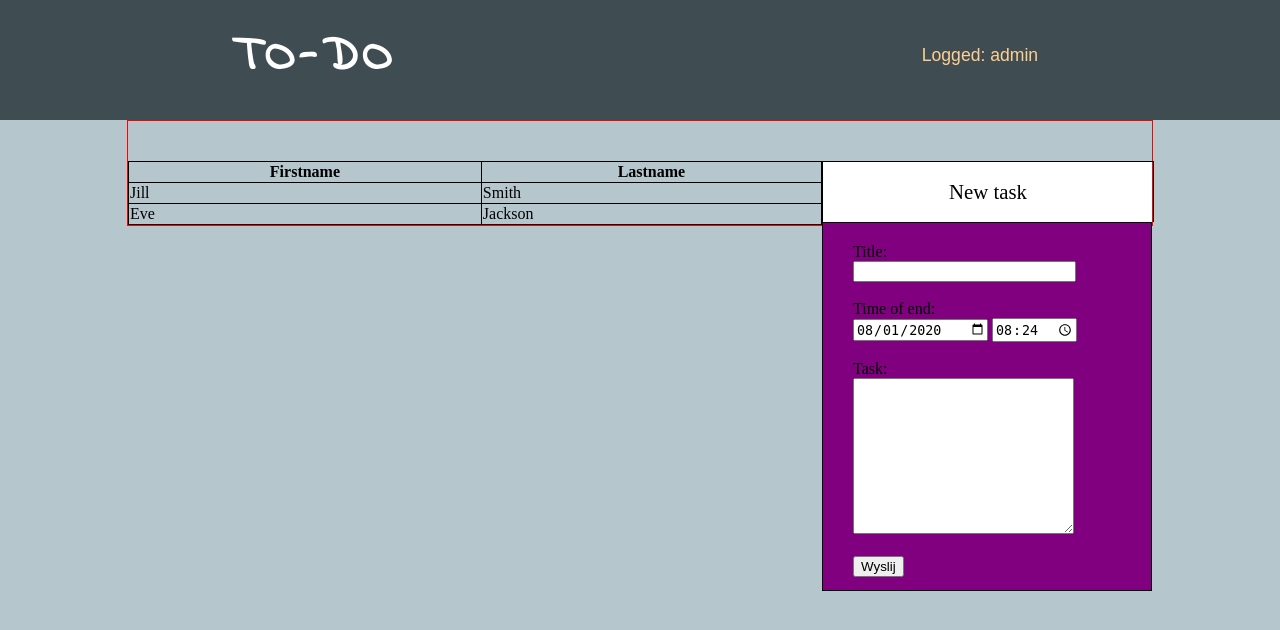
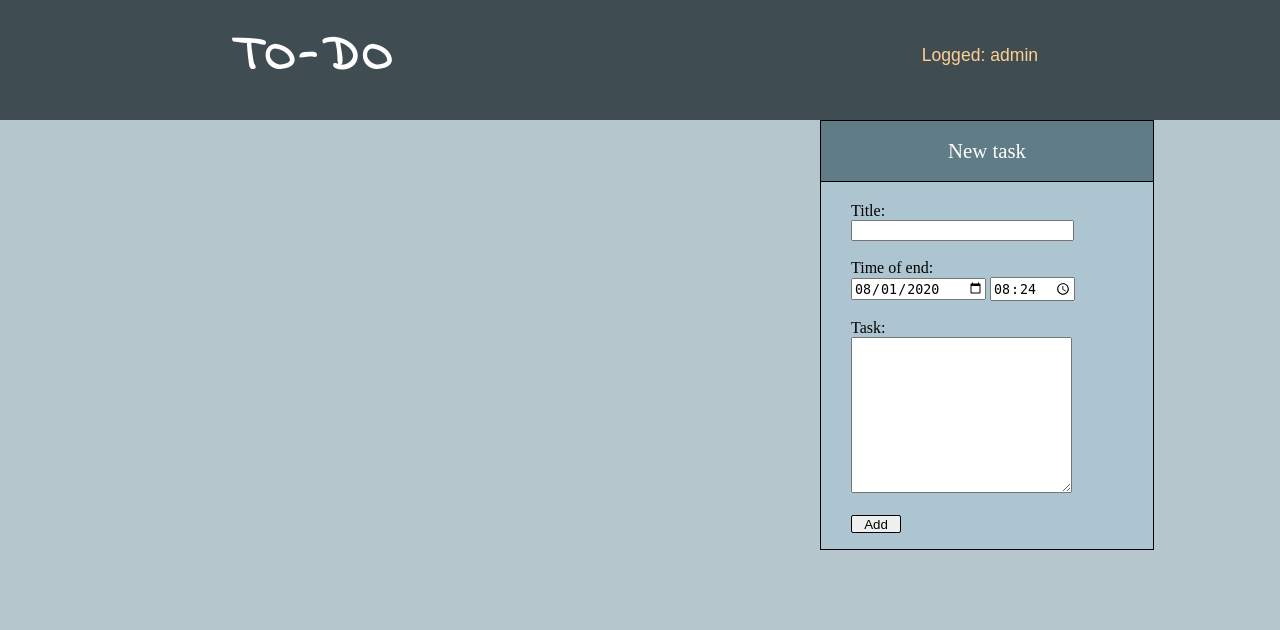
Before and after one commit to kryzasada/Django-Todo-App, a Django app: page /logged in a window 1280 px wide. Shown: the top 630 px of the page. Run offline with Django 3.2, Linux system fonts and the light colour scheme; a user stored in the database is signed in; data comes from the database, SQL or seed files in the repository.

Commit message:
Post table

```diff
--- a/templates/base_css.css
+++ b/templates/base_css.css
@@ -92,10 +92,9 @@ button.user-logged-in-button{
 
 div.main-block{
 	width: 80%;
+	max-width: 1300px;
 	height: calc(100% - 120px);
 	margin: 0 auto;
-	border: 1px solid red;
-
 }
 
 
@@ -190,32 +189,23 @@ div.information-block{
     text-align: center;
 }
 
-table.todo-list{
-    width: calc( 100% - 330px);
-    min-width: 400px;
-    border-spacing: 0.5rem;
-    border-collapse: collapse;
-    margin: 40px auto 0 auto;
-}
-
 div.new-todo{
-    width:330px;
+    width: calc(330px + 2px );
     height: 430px;
     background-color: white;
     float: right;
     box-sizing: border-box;
-    margin: 40px 0 0 0;
+    margin: 0 0 0 40px;
     padding: 0;
 }
 
 div.new-todo > .header{
      width:100%;
      height: 60px;
-     #background-color: pink;
+     background-color: #607c87;
      display: block;
      border: 1px solid black;
      border-bottom: 0;
-
 }
 
 .header > p{
@@ -224,15 +214,59 @@ div.new-todo > .header{
     text-align: center;
     line-height: 60px;
     font-size: 1.3em;
-
+    color: white;
 }
 
 div.new-todo > .body{
-     width: 100%;
+     width: calc(100% + 2px );
      height: 369px;
-     background-color: purple;
+     background-color: #ADC5D1;
      display: block;
      border: 1px solid black;
      padding: 20px 0 0 30px;
      box-sizing: border-box;
 }
+
+input.new-todo-button{
+    width: 50px;
+    height: 18px;
+    float: left;
+    border: 1px solid black;
+    border-radius: 2px;
+}
+
+input.new-todo-button:hover{
+ background-color: rgb(215, 215, 215);
+
+}
+
+table.todo-list{
+    width: calc( 90% - 330px);
+    min-width: 300px;
+    border-spacing: 0.5rem;
+    border-collapse: collapse;
+    margin: 40px 10px 40px 0;
+    margin-left: 4%;
+}
+
+.todo-list-td{
+   background-color: red;
+   border: 1px solid black;
+}
+
+.todo-list-td.td1{
+      width: 100px;
+      height: 70px;
+      text-align: center;
+      background-color: #89a4b3;
+}
+
+.todo-list-td.td2{
+      text-align: center;
+      background-color: #89a4b3;
+}
+
+.todo-list-td.td3{
+      padding: 20px;
+      background-color: #ADC5D1;
+}
--- a/templates/logged.html
+++ b/templates/logged.html
@@ -108,7 +108,7 @@
 
             <br>
             <br>
-            <input type="submit" value="Wyslij">
+            <input type="submit" value="Add" class="new-todo-button">
 
         </form>
     </div>
@@ -116,27 +116,9 @@
 
 </div>
 
-<table class="todo-list">
-    <thead style="border: 1px solid black;">
-    <tr>
-        <th style="border: 1px solid black;">Firstname</th>
-        <th style="border: 1px solid black;">Lastname</th>
-        <!--            <th style="border: 1px solid black;">Age</th>-->
-    </tr>
-    </thead>
-    <tbody>
-    <tr>
-        <td style="border: 1px solid black;">Jill</td>
-        <td style="border: 1px solid black;">Smith</td>
-        <!--            <td style="border: 1px solid black;">50</td>-->
-    </tr>
-    <tr>
-        <td style="border: 1px solid black;">Eve</td>
-        <td style="border: 1px solid black;">Jackson</td>
-        <!--            <td style="border: 1px solid black;">94</td>-->
-    </tr>
-    </tbody>
-</table>
+{% for iterator in obj %}
+    {% include "ShowTasksTable.html" %}
+{% endfor %}
 
 
 {% endblock %}
```
